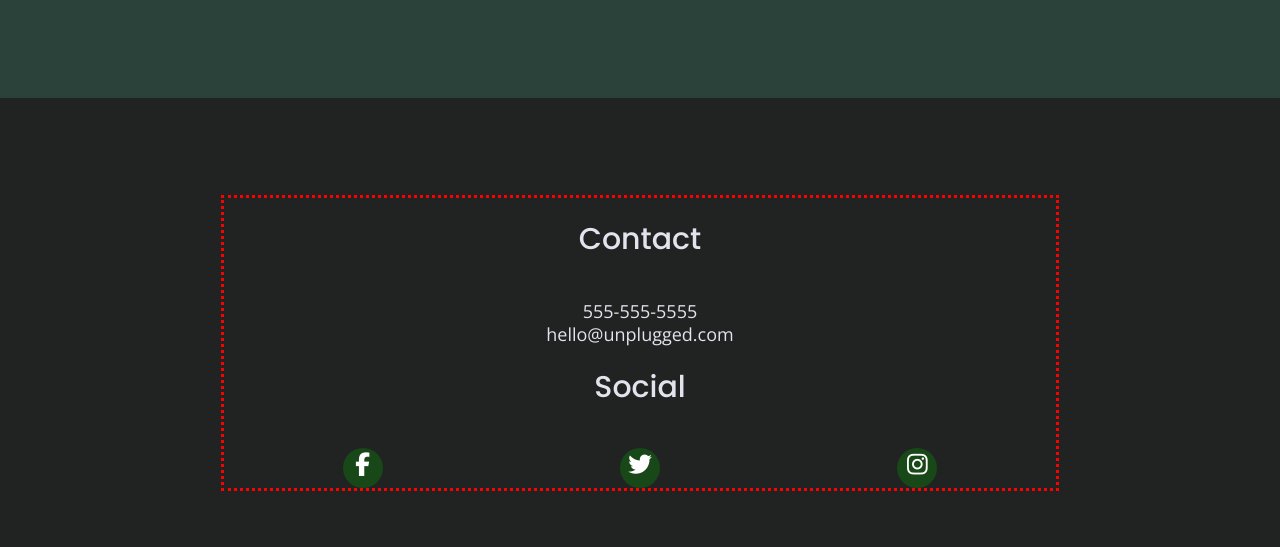
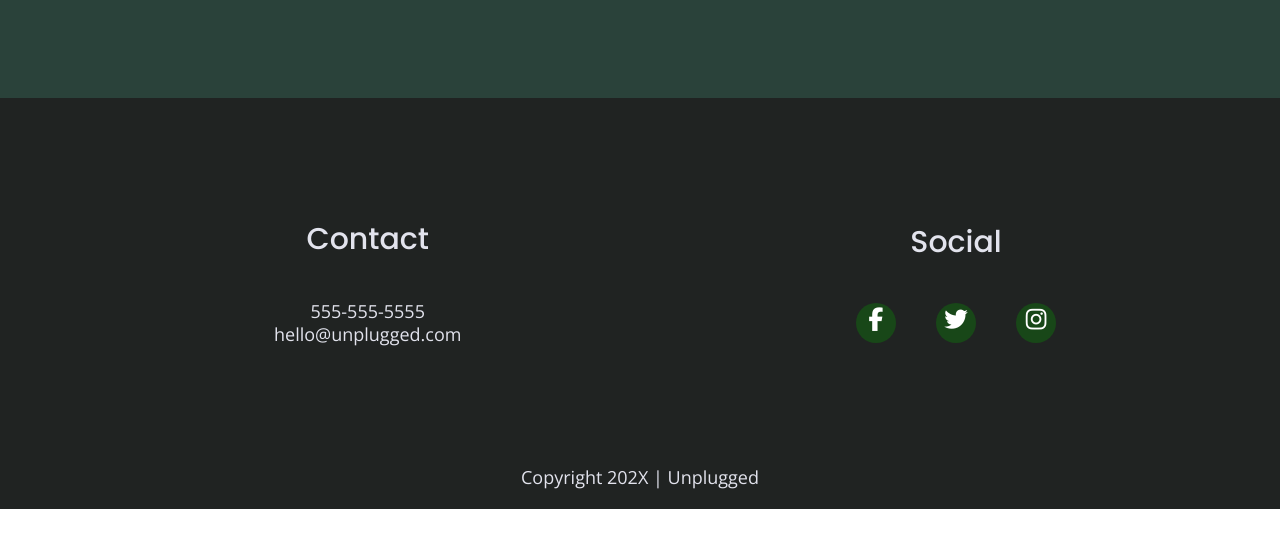
Before and after one commit to M-Ferry/unplugged-retreat, a website: page index.html in a window 1280 px wide. Shown: the part 2237-2784 px from the top of the page. After the commit the page ends 2746 px from the top, so only its background shows below. Drawn offline with nearby package versions, Linux system fonts and the light colour scheme.

Commit message:
#39 website looks great! everything done!

```diff
--- a/css/main.css
+++ b/css/main.css
@@ -171,12 +171,6 @@ address {   /*correct in sol code*/
   margin: 50px 0;
 
 }
-/* Coding starts here take this bit of code out when done debugging*/
-.content-wrapper {
-  outline: 3px dotted red;
-  width: 90%;
-  margin: 50px 0;
- }
 
 /*  Base Header - Footer Styles for all devices unless over written */
 
@@ -702,9 +696,8 @@ aside .content-wrapper .form {
 
 footer .content-wrapper {  /*code correct*/
   width: 65%;
+}
 
-}
-/*  start here in am 8/10/24*/
 footer .footer-content {   /*correct*/
   display: flex;
   justify-content: space-between;
@@ -715,6 +708,7 @@ footer .footer-content {   /*correct*/
 /*correct*/
 footer .contact {   /*correct*/
   margin-bottom: 0;
+  padding-left: 50px;
 }
 /*correct*/
 footer h4 {
@@ -725,6 +719,12 @@ footer h4 {
 footer p {
   line-height: 1.285;
 }
+
+footer .social-icons { /*from sol code*/
+  width: 12.5em;
+  justify-content: space-between;
+}
+
 
 /*correct*/
 footer .copyright {    /*correct*/
@@ -789,7 +789,7 @@ footer .copyright {    /*correct*/
 
 }
 
-
+} /*end of media query curly cue*/
 
    /* end of Tablet code==================*/
 
@@ -894,7 +894,7 @@ footer h4 {
   line-height: 1;
 }
 
-
+}  /*end of media curly cue*/
 
 /* END OF AUTHORS CODE */
 
--- a/index.html
+++ b/index.html
@@ -180,7 +180,7 @@
 <footer>
   <div class="content-wrapper"> <!--begin content wrapper div-->
 
-    <div class="footer-contact">  <!---begin footer contact div-->
+    <div class="footer-content">  <!---begin footer contact div-->
 
             <div class="contact">     <!--contact div over-->
           <h4>Contact</h4>
```
Also changed, not shown: about/index.html (+1 -1 lines), faq/index.html (+1 -1 lines).
